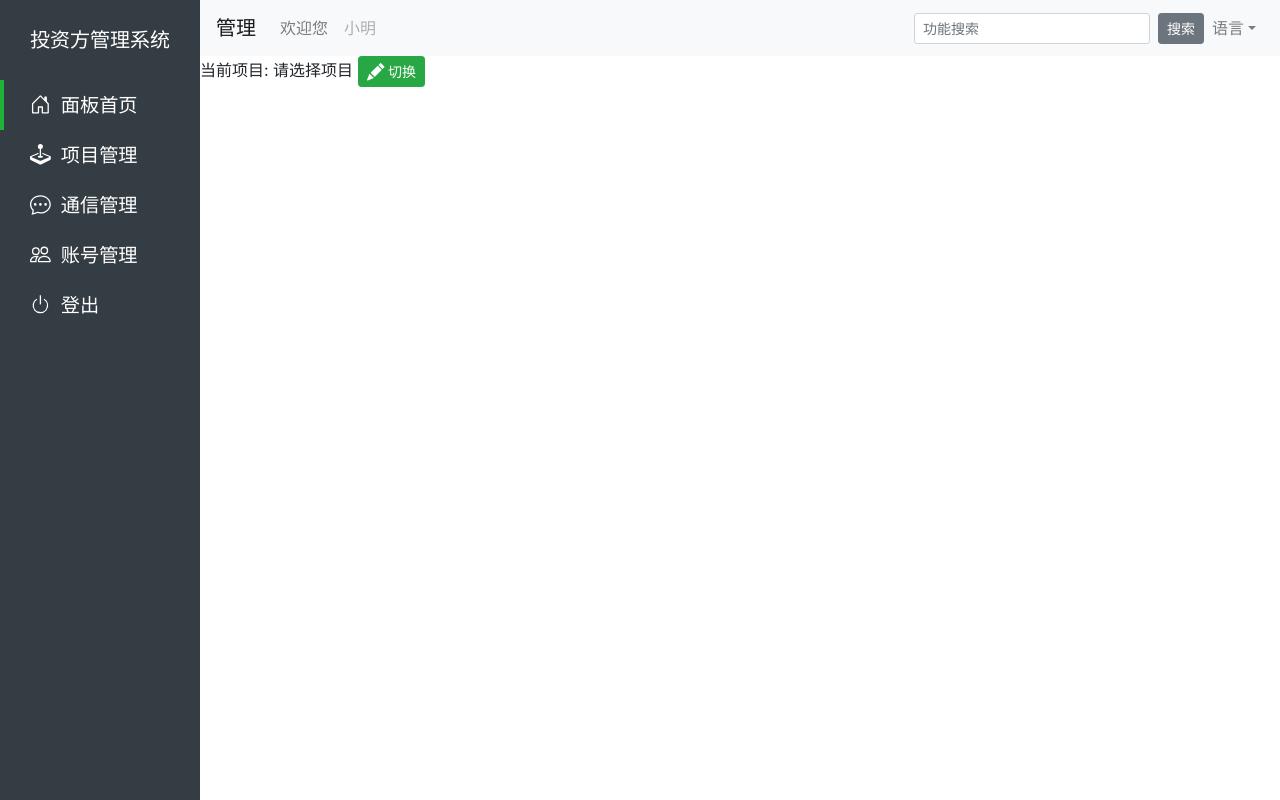
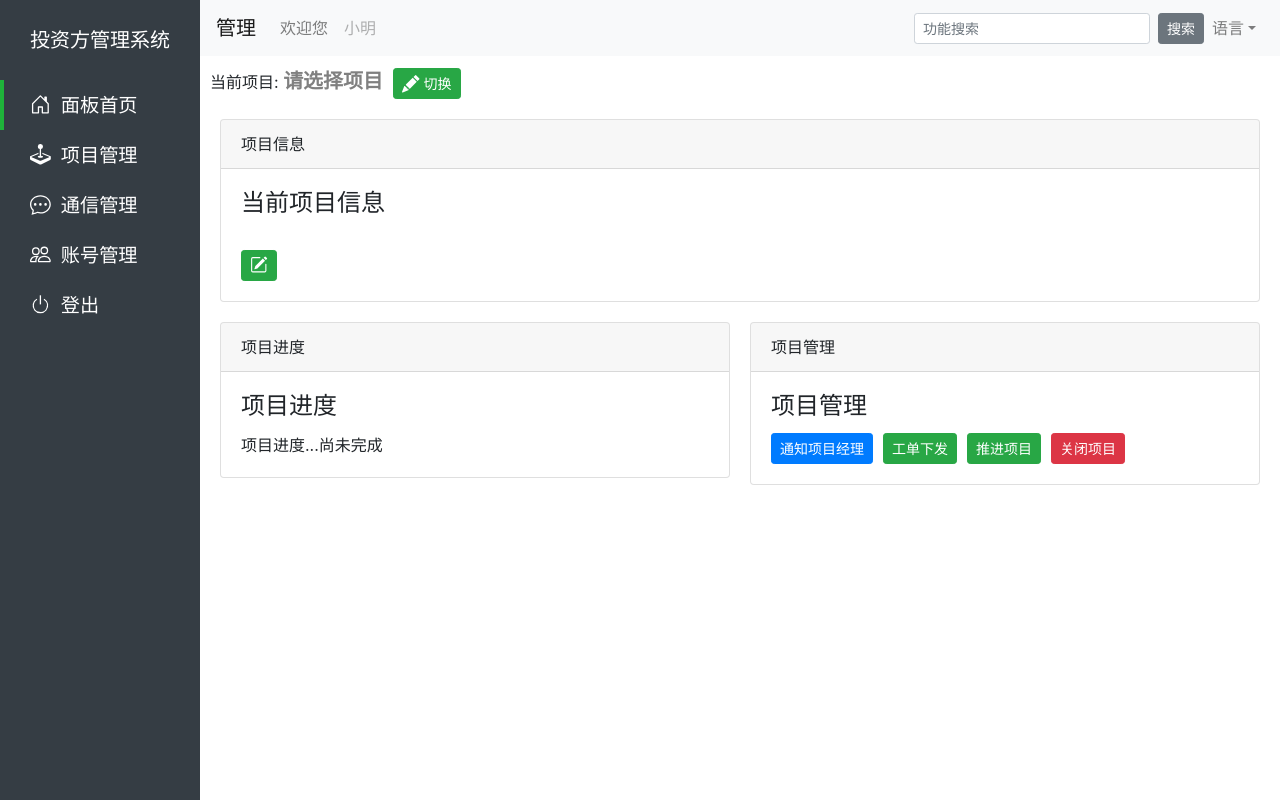
Before and after one commit to zqqqqz2000/intelligent-construction-front, a Vue app: page /index/project-manage in a window 1280 px wide. Built offline with nearby package versions, Linux system fonts and the light colour scheme; no server answers; sample sign-in values are in the browser's storage.

Commit message:
project view card finish

```diff
--- a/src/views/Index.vue
+++ b/src/views/Index.vue
@@ -73,6 +73,7 @@ export default {
   display: inline-block;
   top: 0;
   height: 100%;
+  width: calc(100% - 200px);
 }
 
 .header {
--- a/src/views/IndexSub/ProjectManage.vue
+++ b/src/views/IndexSub/ProjectManage.vue
@@ -1,10 +1,72 @@
 <template>
-  <div>
-    当前项目: {{ currProject ? currProject.name : '请选择项目' }}
-    <b-button v-b-modal.modal-change-proj size="sm" variant="success">
-      <b-icon icon="pencil-fill"></b-icon>
-      切换
-    </b-button>
+  <div class="manage-page">
+    <div class="project-header">
+      当前项目:
+      <div class="project-name">
+        {{ currProject ? currProject.name : '请选择项目' }}
+      </div>
+      <b-button v-b-modal.modal-change-proj size="sm" variant="success">
+        <b-icon icon="pencil-fill"></b-icon>
+        切换
+      </b-button>
+    </div>
+    <!-- 项目信息面板 -->
+    <b-card
+        header="项目信息"
+        title="当前项目信息"
+        class="project-info-card base-card"
+    >
+      <div v-if="currProject" class="project-info-content">
+        <div>
+          项目名称: {{ currProject.name }}
+        </div>
+        <div>
+          项目进度: {{ currProject.complete_per }} %
+          <b-progress
+              :value="currProject.complete_per"
+              :max="100"
+              show-value
+              style="width: 70%"
+          >
+          </b-progress>
+        </div>
+        <div>
+          项目投资: {{ currProject.cost }}
+        </div>
+        <div>
+          项目位置: 精度 {{ currProject.lng }} 纬度 {{ currProject.lat }}
+        </div>
+        <div>
+          项目规模: {{ currProject.scale }}
+        </div>
+        <div>
+          详细描述: {{ currProject.describe }}
+        </div>
+      </div>
+      <b-button size="sm" style="margin-top: 20px" variant="success">
+        <b-icon icon="pencil-square"></b-icon>
+      </b-button>
+    </b-card>
+    <!-- 项目进度面板 -->
+    <b-card
+        header="项目进度"
+        title="项目进度"
+        class="project-half-card base-card"
+    >
+      项目进度...尚未完成
+    </b-card>
+    <!-- 项目管理面板 -->
+    <b-card
+        header="项目管理"
+        title="项目管理"
+        class="project-half-card base-card"
+    >
+      <b-button size="sm" variant="primary" style="margin-right: 10px">通知项目经理</b-button>
+      <b-button size="sm" variant="success" style="margin-right: 10px">工单下发</b-button>
+      <b-button size="sm" variant="success" style="margin-right: 10px">推进项目</b-button>
+      <b-button size="sm" variant="danger" style="margin-right: 10px">关闭项目</b-button>
+    </b-card>
+    <!-- 切换项目弹出层 -->
     <b-modal id="modal-change-proj" size="xl">
       <template v-slot:modal-header>
         <div>
@@ -152,6 +214,11 @@ export default {
 </script>
 
 <style scoped>
+.manage-page {
+  padding: 10px;
+  width: 100%;
+}
+
 .change-display-zone {
   height: 70vh;
 }
@@ -164,4 +231,38 @@ export default {
   margin-bottom: 10px;
 }
 
+.project-header {
+  margin-bottom: 10px;
+}
+
+.project-name {
+  display: inline-block;
+  font-size: 20px;
+  font-weight: 1000;
+  margin-right: 10px;
+  color: gray;
+}
+
+.base-card {
+  margin: 10px;
+  float: left;
+}
+
+.project-info-card {
+  width: calc(100% - 20px);
+}
+
+.project-half-card {
+  width: calc(50% - 20px);
+}
+
+.project-info-content {
+  display: grid;
+  grid-template-columns: 1fr 1fr 1fr;
+}
+
+.project-info-content > div {
+  margin-bottom: 10px;
+}
+
 </style>
```
